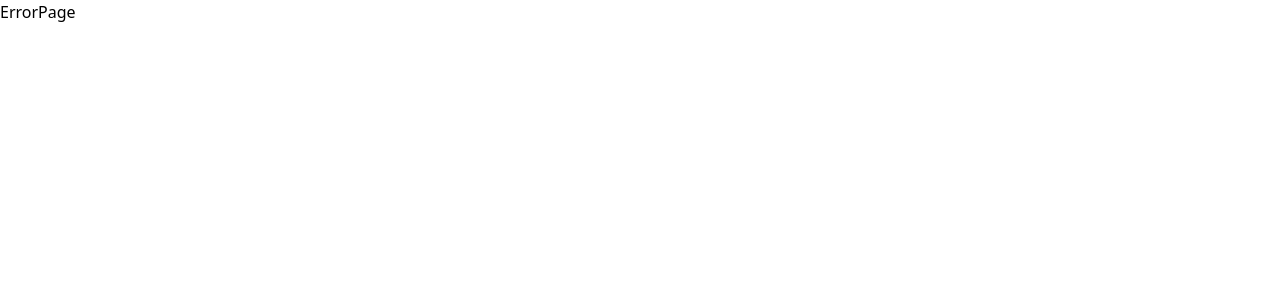
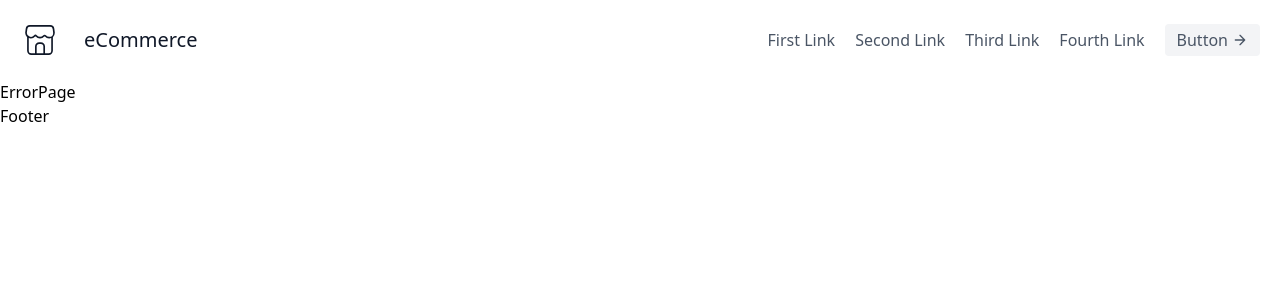
Before and after one commit to ksamrat224/e-commerce, a React (Vite) app: page /error in a window 1280 px wide. Shown: the top 300 px of the page. Built offline with nearby package versions, Linux system fonts and the light colour scheme.

Commit message:
NavBar,Footer,Link and react icons

```diff
--- a/package.json
+++ b/package.json
@@ -13,6 +13,7 @@
     "@tailwindcss/vite": "^4.0.17",
     "react": "^19.0.0",
     "react-dom": "^19.0.0",
+    "react-icons": "^5.5.0",
     "react-router": "^7.4.1",
     "tailwindcss": "^4.0.17"
   },
--- a/src/App.jsx
+++ b/src/App.jsx
@@ -2,14 +2,18 @@ import React from "react";
 import HomePage from "./pages/HomePage";
 import ErrorPage from "./pages/ErrorPage";
 import { BrowserRouter, Route, Routes } from "react-router";
+import NavBar from "./components/NavBar";
+import Footer from "./components/Footer";
 
 export const App = () => {
   return (
     <BrowserRouter>
+      <NavBar />
       <Routes>
         <Route path="/" element={<HomePage />} />
-        <Route path="*" element={<ErrorPage />} />
+        <Route path="/error" element={<ErrorPage />} />
       </Routes>
+      <Footer />
     </BrowserRouter>
   );
 };
--- /dev/null
+++ b/src/components/Footer.jsx
@@ -0,0 +1,7 @@
+import React from "react";
+
+const Footer = () => {
+  return <div>Footer</div>;
+};
+
+export default Footer;
--- /dev/null
+++ b/src/components/NavBar.jsx
@@ -0,0 +1,42 @@
+import React from "react";
+import { Link } from "react-router";
+import { CiShop } from "react-icons/ci";
+
+const NavBar = () => {
+  return (
+    <>
+      <header className="text-gray-600 body-font">
+        <div className="container mx-auto flex flex-wrap p-5 flex-col md:flex-row items-center">
+          <a className="flex title-font font-medium items-center text-gray-900 mb-4 md:mb-0">
+            <CiShop className="w-10 h-10 mr-3" />
+            <span className="ml-3 text-xl">eCommerce</span>
+          </a>
+          <nav className="md:ml-auto flex flex-wrap items-center text-base justify-center">
+            <Link to={"/error"} className="mr-5 hover:text-gray-900">
+              First Link
+            </Link>
+            <Link className="mr-5 hover:text-gray-900">Second Link</Link>
+            <Link className="mr-5 hover:text-gray-900">Third Link</Link>
+            <Link className="mr-5 hover:text-gray-900">Fourth Link</Link>
+          </nav>
+          <button className="inline-flex items-center bg-gray-100 border-0 py-1 px-3 focus:outline-none hover:bg-gray-200 rounded text-base mt-4 md:mt-0">
+            Button
+            <svg
+              fill="none"
+              stroke="currentColor"
+              strokeLinecap="round"
+              strokeLinejoin="round"
+              strokeWidth={2}
+              className="w-4 h-4 ml-1"
+              viewBox="0 0 24 24"
+            >
+              <path d="M5 12h14M12 5l7 7-7 7" />
+            </svg>
+          </button>
+        </div>
+      </header>
+    </>
+  );
+};
+
+export default NavBar;
```
Also changed, not shown: 1 other file (tests, documents, lock files or other folders).
